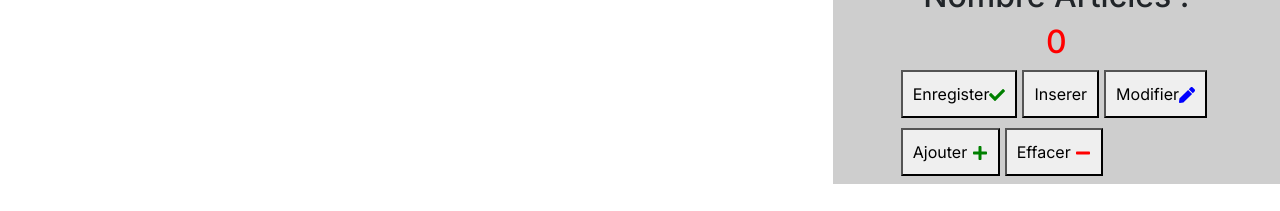
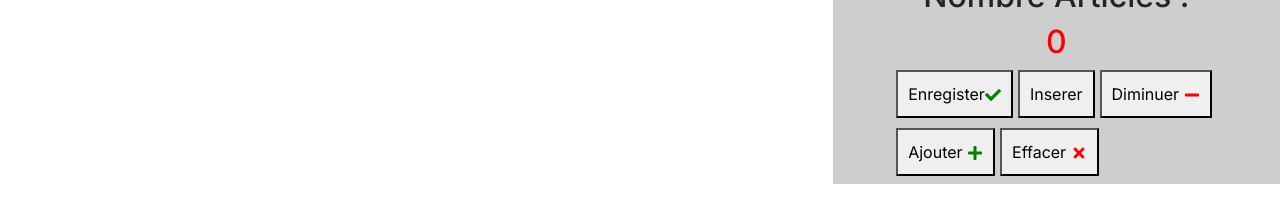
Before and after one commit to Rayane76/stage, a Next.js app: page / in a window 1280 px wide. Shown: the part 584-795 px from the top of the page. Built offline with nearby package versions, Linux system fonts and the light colour scheme.

Commit message:
added plus and minus

```diff
--- a/src/app/components/articleCard/index.js
+++ b/src/app/components/articleCard/index.js
@@ -9,7 +9,7 @@ import TableContainer from '@mui/material/TableContainer';
 import TableHead from '@mui/material/TableHead';
 import TableRow from '@mui/material/TableRow';
 import Paper from '@mui/material/Paper';
-import { FaPlus, FaMinus, FaCheck,FaPen} from 'react-icons/fa';
+import { FaTimes ,FaPlus, FaMinus, FaCheck,FaPen} from 'react-icons/fa';
 import { createContext, useEffect, useRef,useState, } from "react";
 import "../../styles/codePrice.css"
 import Form from 'react-bootstrap/Form';
@@ -227,6 +227,44 @@ const handleDelete = ()=>{
 }
 }
 
+const handleAdd = ()=>{
+  if(bon.length > 0 && id != null){
+    bon.map((bon)=>{
+      if(bon.id === id){
+        bon.qte = bon.qte + 1;
+        bon.total = bon.total + bon.price;
+        setNbrArticles(nbrArticles + 1)
+        setTotalPrice(totalPrice + bon.price);
+      }
+    })
+   router.refresh();
+  }
+}
+
+const handleMinus = ()=>{
+  if(bon.length > 0 && id != null){
+    bon.map((bon)=>{
+      if(bon.id === id){
+        bon.qte = bon.qte - 1;
+        bon.total = bon.total - bon.price;
+        setNbrArticles(nbrArticles - 1);
+        setTotalPrice(totalPrice - bon.price);
+        if(bon.qte === 0){
+          setTotalQte(totalQte - 1);
+        }
+      }
+    })
+
+    const indexToDelete = bon.findIndex(item => item.qte === 0);
+    if (indexToDelete !== -1) {
+      // Delete the object at the indexToDelete
+      bon.splice(indexToDelete, 1);
+    }
+
+    router.refresh();
+  }
+}
+
 
 
 
@@ -336,11 +374,11 @@ const handleDelete = ()=>{
                  <div className="fsRow">
                    <button className="fsBtn">Enregister<FaCheck style={{color:'green'}} /></button>
                    <button className="fsBtn">Inserer</button>
-                   <button className="fsBtn">Modifier<FaPen style={{color:'blue'}} /></button>
+                   <button onClick={handleMinus} className="fsBtn">Diminuer <FaMinus  style={{color:'red'}}/></button>
                  </div>
                  <div className="scndRow">
-                   <button className="fsBtn">Ajouter <FaPlus style={{color:'green'}} /></button>
-                   <button onClick={handleDelete} className="fsBtn">Effacer <FaMinus  style={{color:'red'}}/></button>
+                   <button onClick={handleAdd} className="fsBtn">Ajouter <FaPlus style={{color:'green'}} /></button>
+                   <button onClick={handleDelete} className="fsBtn">Effacer <FaTimes  style={{color:'red'}}/></button>
                  </div>
                </div>
               </div>
```
